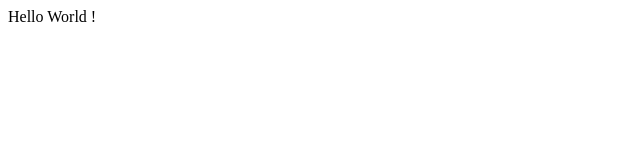
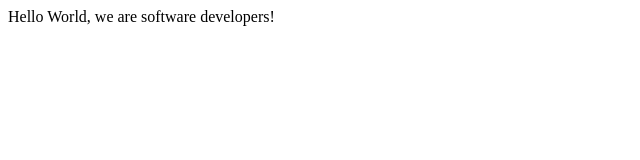
Before and after one commit to chuaindia/AshaTanusriCoding, a plain HTML site: page index.html in a window 1280 px wide. Shown: the whole page, without its empty margins (0-640 px from the left). Drawn offline with Linux system fonts and the light colour scheme.

Commit message:
Update index.html

```diff
--- a/index.html
+++ b/index.html
@@ -3,4 +3,4 @@
   <head>
     <meta charset="UTF-8">
   </head>
-  <body> Hello World !</body>
+  <body>Hello World, we are software developers!</body>
```
